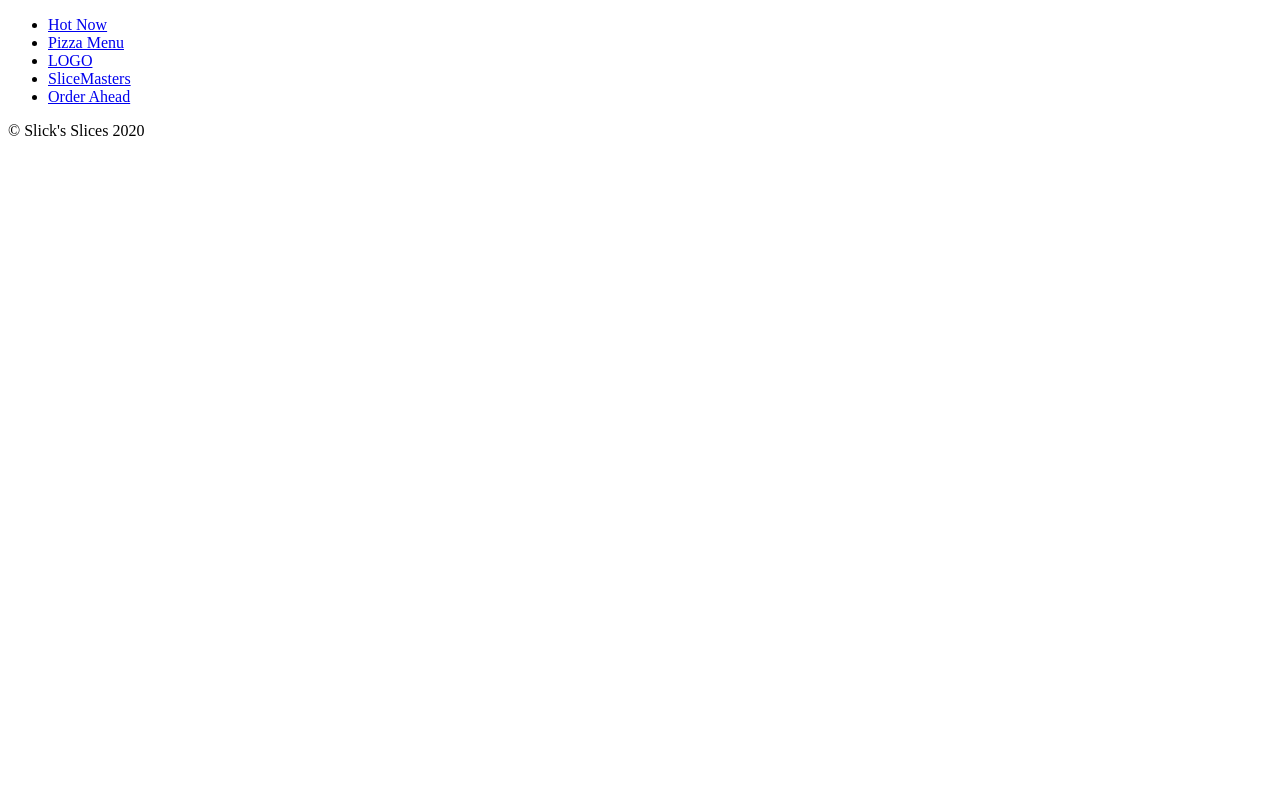
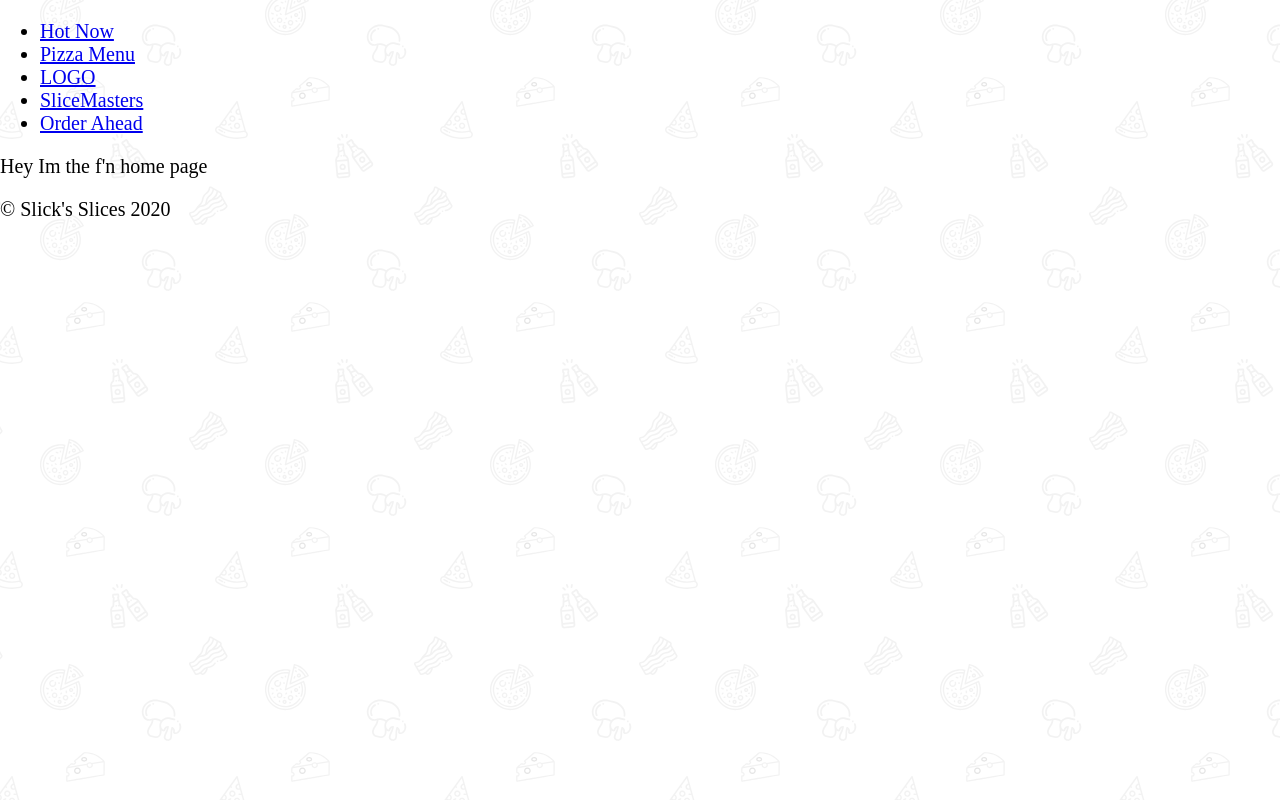
Before and after one commit to VinceGrilli/slicks-slices, a Gatsby site: page / in a window 1280 px wide. Built offline with nearby package versions, Linux system fonts and the light colour scheme; Gatsby itself is replaced by a stand-in of ours.

Commit message:
add GlobleStyles

```diff
--- a/src/components/Layout.js
+++ b/src/components/Layout.js
@@ -1,12 +1,15 @@
 import React from 'react';
 import Footer from './Footer';
 import Nav from './Nav';
+import 'normalize.css';
+import GlobalStyles from '../styles/GlobalStyles';
 
-export default function Layout({ childern }) {
+export default function Layout({ children }) {
   return (
     <div>
+      <GlobalStyles />
       <Nav />
-      {childern}
+      {children}
       <Footer />
     </div>
   );
--- a/src/pages/index.js
+++ b/src/pages/index.js
@@ -4,7 +4,6 @@
   return (
     <>
       <p>Hey Im the f'n home page</p>
-      <p>sencond element</p>
     </>
   );
 }
--- a/src/pages/order.js
+++ b/src/pages/order.js
@@ -1,10 +1,9 @@
 import React from 'react';
-import Layout from '../components/Layout';
 
 export default function OrderPage() {
   return (
-    <Layout>
+    <>
       <p>Hey Im the f'n Order page</p>
-    </Layout>
+    </>
   );
 }
--- /dev/null
+++ b/src/styles/GlobalStyles.js
@@ -0,0 +1,80 @@
+import { createGlobalStyle } from 'styled-components';
+import bg from '../assets/images/bg.svg';
+import stripes from '../assets/images/stripes.svg';
+
+const GlobalStyles = createGlobalStyle`
+  :root {
+    --red: #FF4949;
+    --black: #2E2E2E;
+    --yellow: #ffc600;
+    --white: #fff;
+    --grey: #efefef;
+  }
+  html {
+    background-image: url(${bg});
+    background-size: 450px;
+    background-attachment: fixed;
+    font-size: 10px;
+  }
+
+  body {
+    font-size: 2rem;
+  }
+
+  fieldset {
+    border-color: rgba(0,0,0,0.1);
+    border-width: 1px;
+  }
+
+  button {
+    background: var(--red);
+    color: white;
+    border: 0;
+    padding: 0.6rem 1rem;
+    border-radius: 2px;
+    cursor: pointer;
+    --cast: 2px;
+    box-shadow: var(--cast) var(--cast) 0 var(--grey);
+    text-shadow: 0.5px 0.5px 0 rgba(0,0,0,0.2);
+    transition: all 0.2s;
+    &:hover {
+      --cast: 4px;
+    }
+  }
+
+  .gatsby-image-wrapper img[src*=base64\\,] {
+    image-rendering: -moz-crisp-edges;
+    image-rendering: pixelated;
+  }
+
+  /* Scrollbar Styles */
+  body::-webkit-scrollbar {
+    width: 12px;
+  }
+  html {
+    scrollbar-width: thin;
+    scrollbar-color: var(--red) var(--white);
+  }
+  body::-webkit-scrollbar-track {
+    background: var(--white);
+  }
+  body::-webkit-scrollbar-thumb {
+    background-color: var(--red) ;
+    border-radius: 6px;
+    border: 3px solid var(--white);
+  }
+
+  hr {
+    border: 0;
+    height: 8px;
+    background-image: url(${stripes});
+    background-size: 1500px;
+  }
+
+  img {
+    max-width: 100%;
+  }
+
+`;
+
+export default GlobalStyles;
```
Also changed, not shown: src/styles/red.css (added).
